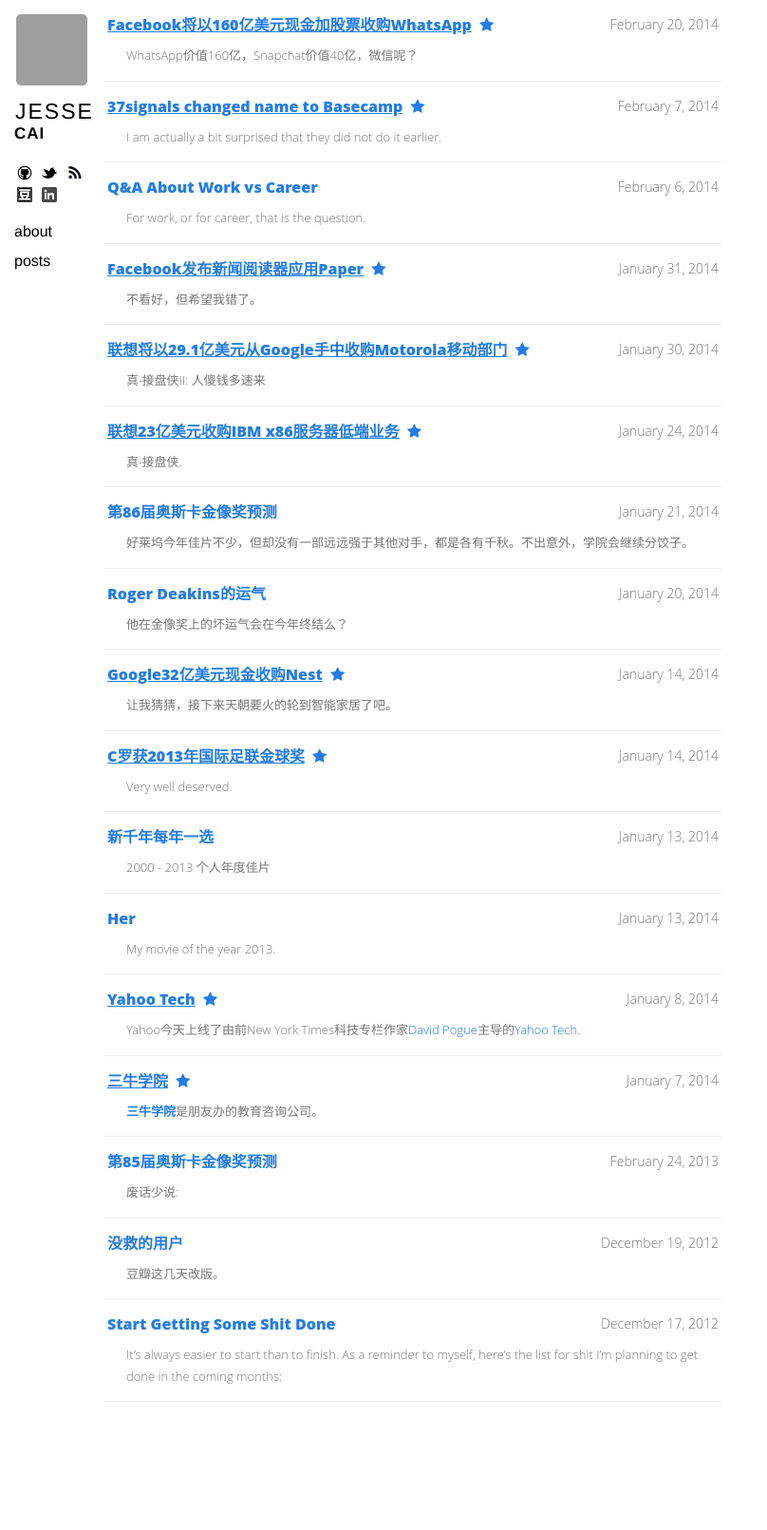
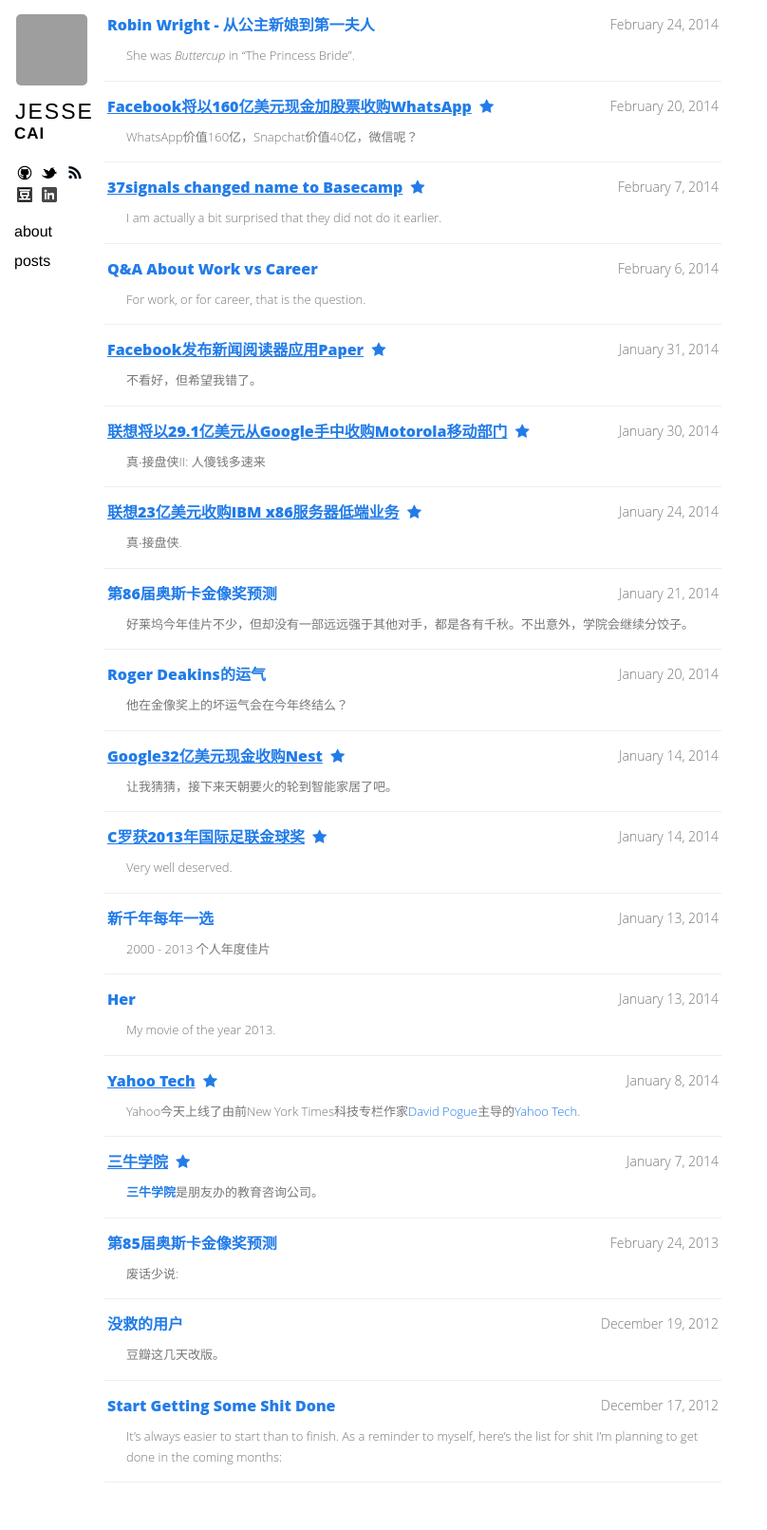
Before and after one commit to mojacc/mojacc.github.com, a Jekyll site: the page built from index.html, in a window 1280 px wide. Shown: the whole page at 95% size, without its empty margins (0-808 px from the left). Built offline with Jekyll 4.4.1, drawn with Linux system fonts in a browser that asks for light colours; nearby versions of some CDN libraries; Markdown is read by kramdown in place of the engine named in the settings; before the commit the page ends 1526 px from its top, so only the background shows below that; grey boxes are pictures that could not be loaded.

Commit message:
Tweaked image size. Added a new post about Robin Wright.

```diff
--- /dev/null
+++ b/_posts/2014-02-24-robin-wright-from-princess-bride-to-first-lady.markdown
@@ -0,0 +1,24 @@
+---
+layout: post
+title: Robin Wright - 从公主新娘到第一夫人
+---
+
+She was *Buttercup* in "The Princess Bride".
+
+《[The Princess Bride](http://movie.douban.com/subject/1297280/)》
+<center><img class="poster" src="http://s3-ap-southeast-2.amazonaws.com/www.mojacc.com/robin-wright-princess-bride.jpg"></center>
+<br/>
+She was *Jenny Curran* in "Forrest Gump".
+
+《[Forrest Gump](http://movie.douban.com/subject/1292720/)》
+<center><img class="poster" src="http://s3-ap-southeast-2.amazonaws.com/www.mojacc.com/robin-wright-forest-gump.jpg"></center>
+<br/>
+She was *herself* in "The Congress".
+
+《[The Congress](http://movie.douban.com/subject/6432898/)》
+<center><img class="poster" src="http://s3-ap-southeast-2.amazonaws.com/www.mojacc.com/robin-wright-the-congress.jpg"></center>
+<br/>
+Now, she is *First Lady* in "House of Cards".
+
+《[House of Cards](http://movie.douban.com/subject/22523356/)》
+<center><img class="poster" src="http://s3-ap-southeast-2.amazonaws.com/www.mojacc.com/robin-wright-house-of-cards.jpg"></center>
--- a/css/base.css
+++ b/css/base.css
@@ -230,6 +230,6 @@
 }
 
 .content img.poster {
-  width: 450px;
+  width: 600px;
   height: auto;
 }
```
